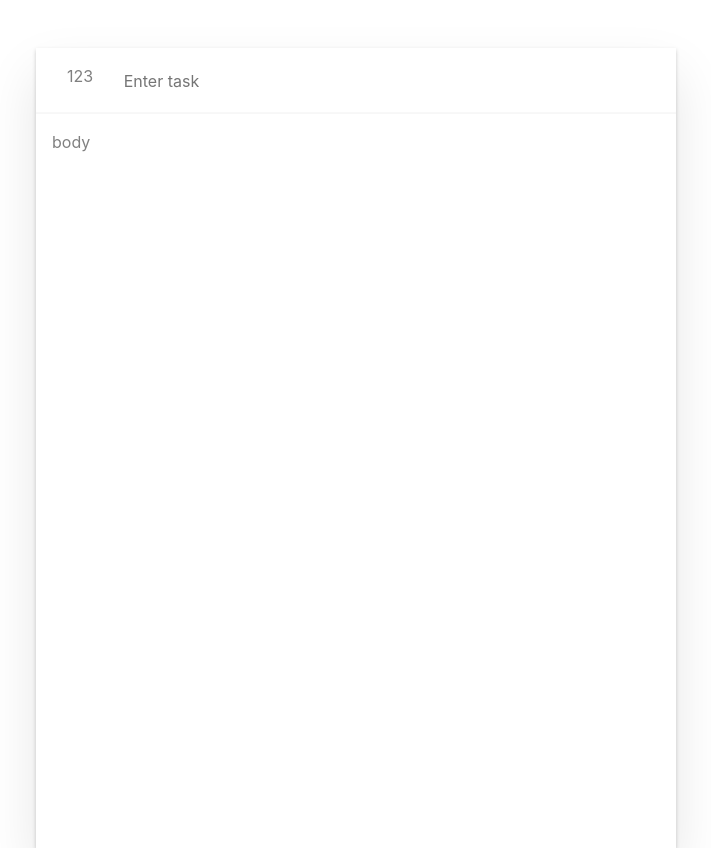
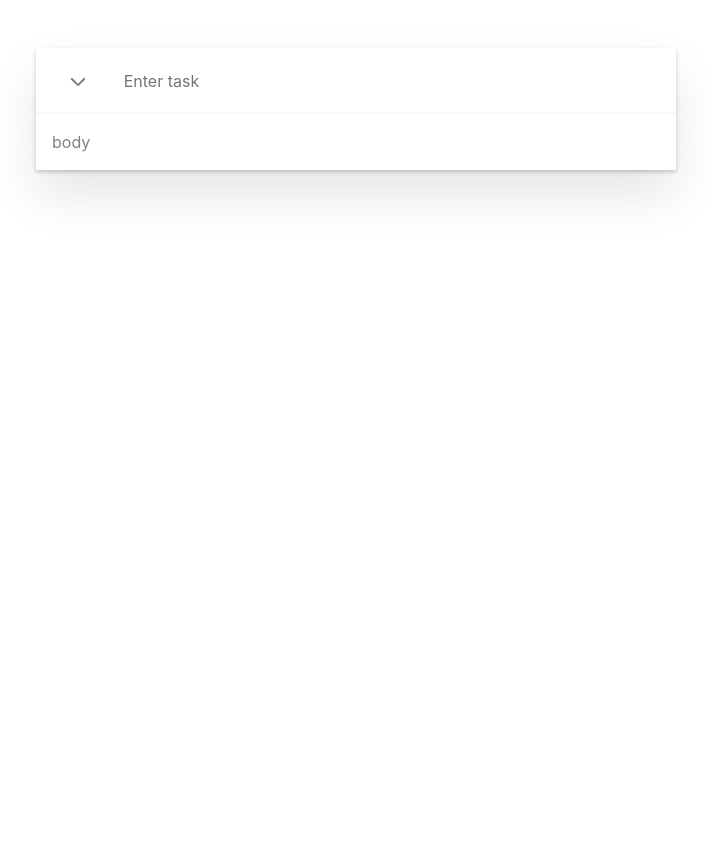
Before and after one commit to vasilyeu-pavel/todo, a React (Create React App) app: page / in a window 1280 px wide. Shown: the whole page, without its empty margins (284-995 px from the left). Built offline with nearby package versions, Linux system fonts and the light colour scheme.

Commit message:
add all checks button in header
add simple list

```diff
--- a/package.json
+++ b/package.json
@@ -7,10 +7,10 @@
     "@testing-library/react": "^9.3.2",
     "@testing-library/user-event": "^7.1.2",
     "bootstrap": "^4.4.1",
-    "bootstrap-icons": "^1.0.0-alpha2",
     "prop-types": "^15.7.2",
     "react": "^16.13.1",
     "react-dom": "^16.13.1",
+    "react-icons": "^3.9.0",
     "react-scripts": "3.4.1",
     "styled-components": "^5.0.1"
   },
--- a/src/components/Application/Application.js
+++ b/src/components/Application/Application.js
@@ -7,7 +7,7 @@ import Header from './Header';
 import Body from './Body';
 
 const Container = ({ className, children }) => (
-    <div className={`container w-50 h-100 mt-5 ${className}`}>
+    <div className={`container w-50 mt-5 ${className}`}>
         {children}
     </div>
 );
--- a/src/components/Application/Header.js
+++ b/src/components/Application/Header.js
@@ -1,9 +1,25 @@
 import React from 'react';
 import styled from 'styled-components';
 
+import { IoIosArrowDown } from 'react-icons/io';
+
+const ChecksAllButton = ({ className, children }) => (
+    <span className={className}>
+        {children}
+    </span>
+);
+
+const StyledButton = styled(ChecksAllButton)`
+  font-size: 22px;
+`;
+
 const Header = ({ className, children }) => (
     <div className={`row p-3  ${className}`}>
-        <div className="col-1">123</div>
+        <div className="col-1">
+            <StyledButton>
+                <IoIosArrowDown />
+            </StyledButton>
+        </div>
         <div className="col-11">{children}</div>
     </div>
 );
```
Also changed, not shown: src/components/List/List.js (+7 -0 lines).
